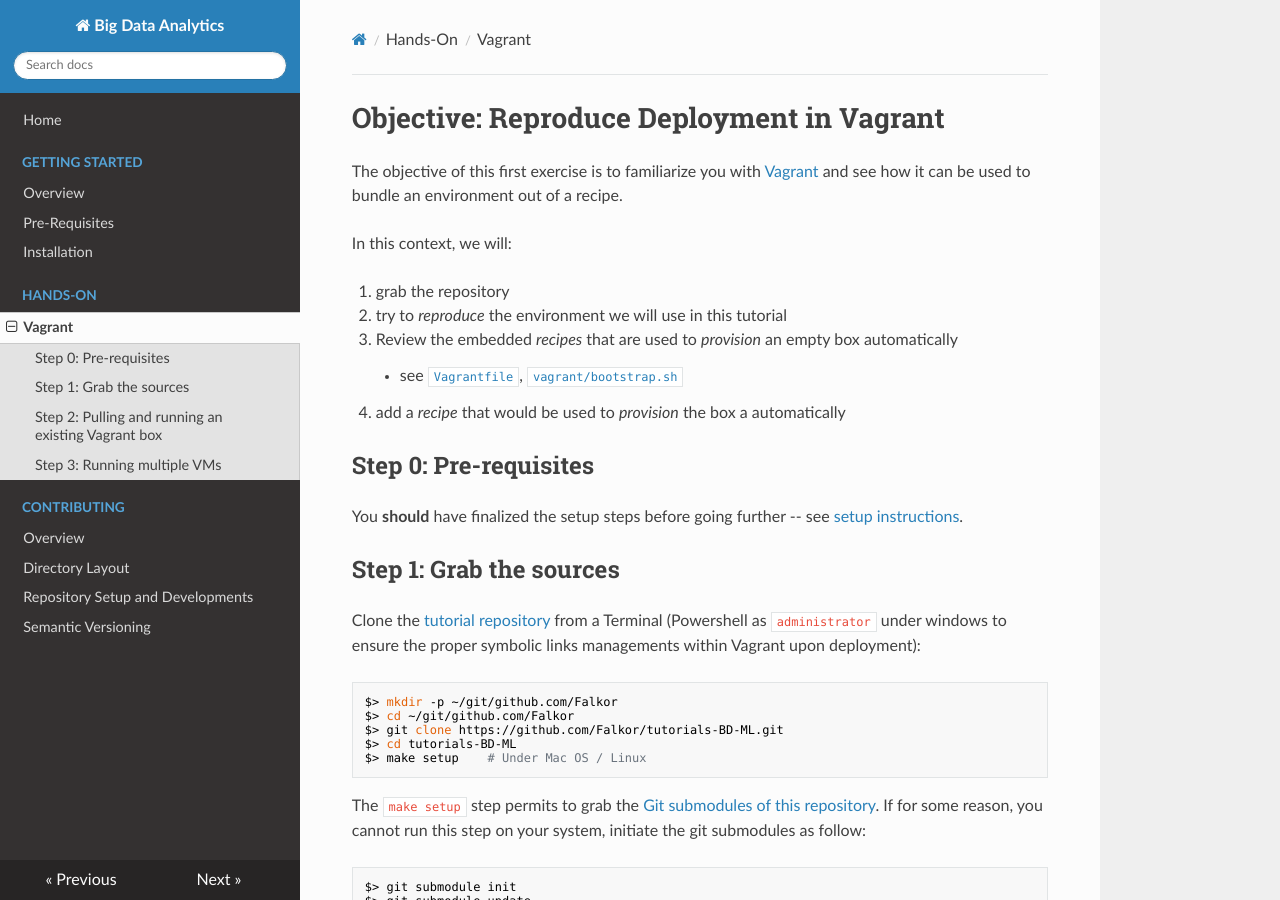
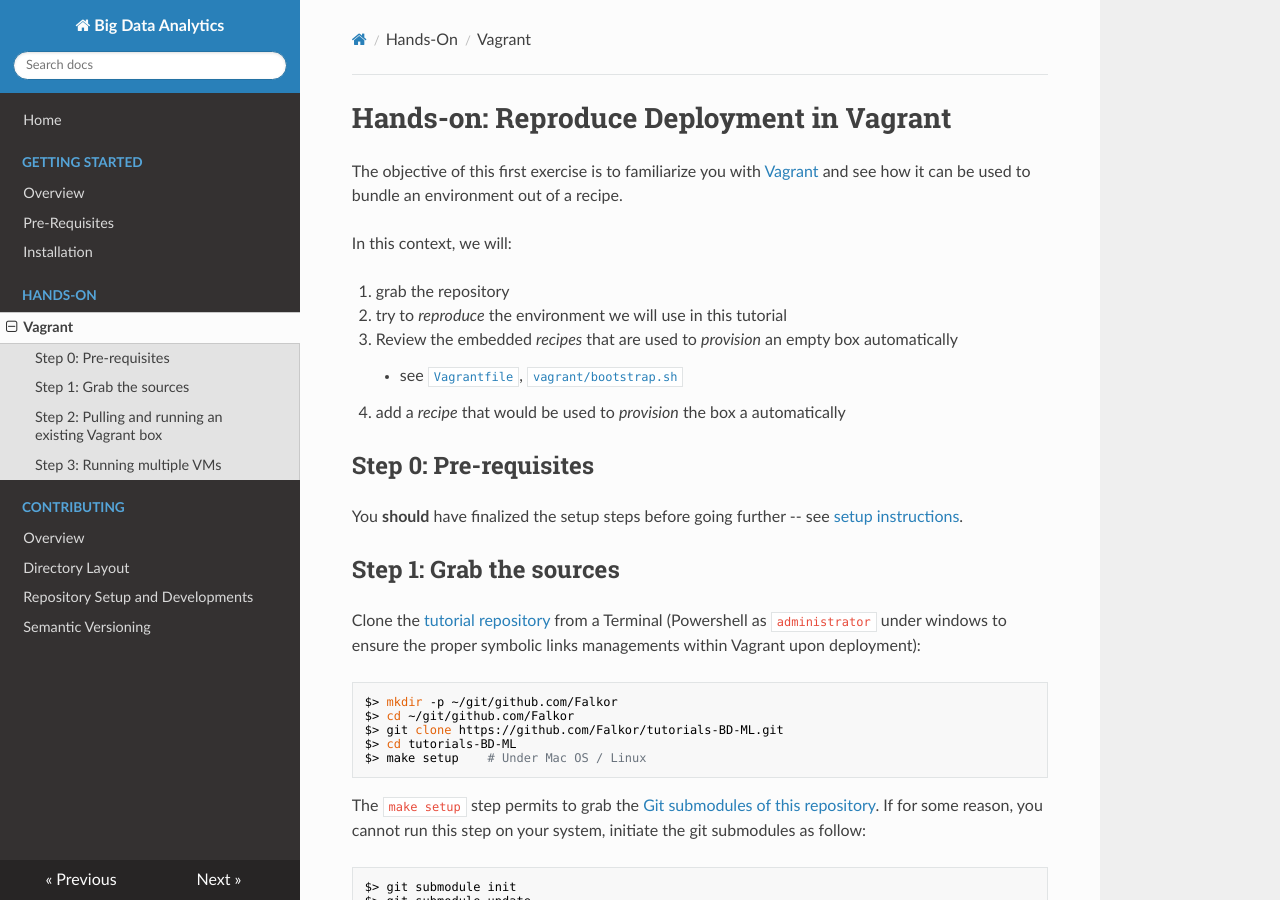
Before and after one commit to Falkor/tutorials-BD-ML, an MkDocs documentation site: the page built from docs/hands-on/vagrant.md, in a window 1280 px wide and 900 px high. Built offline with MkDocs 1.6.1, drawn with Linux system fonts in a browser that asks for light colours; nearby versions of some CDN libraries; old or Windows-style settings are respelled for this version of MkDocs.

```diff
--- a/docs/hands-on/vagrant.md
+++ b/docs/hands-on/vagrant.md
@@ -1,5 +1,5 @@
 
-# Objective: Reproduce Deployment in Vagrant
+# Hands-on: Reproduce Deployment in Vagrant
 
 The objective of this first exercise is to familiarize you with [Vagrant](https://www.vagrantup.com) and see how it can be used to bundle an environment out of a recipe.
 
```
Also changed, not shown: 1 other file.
